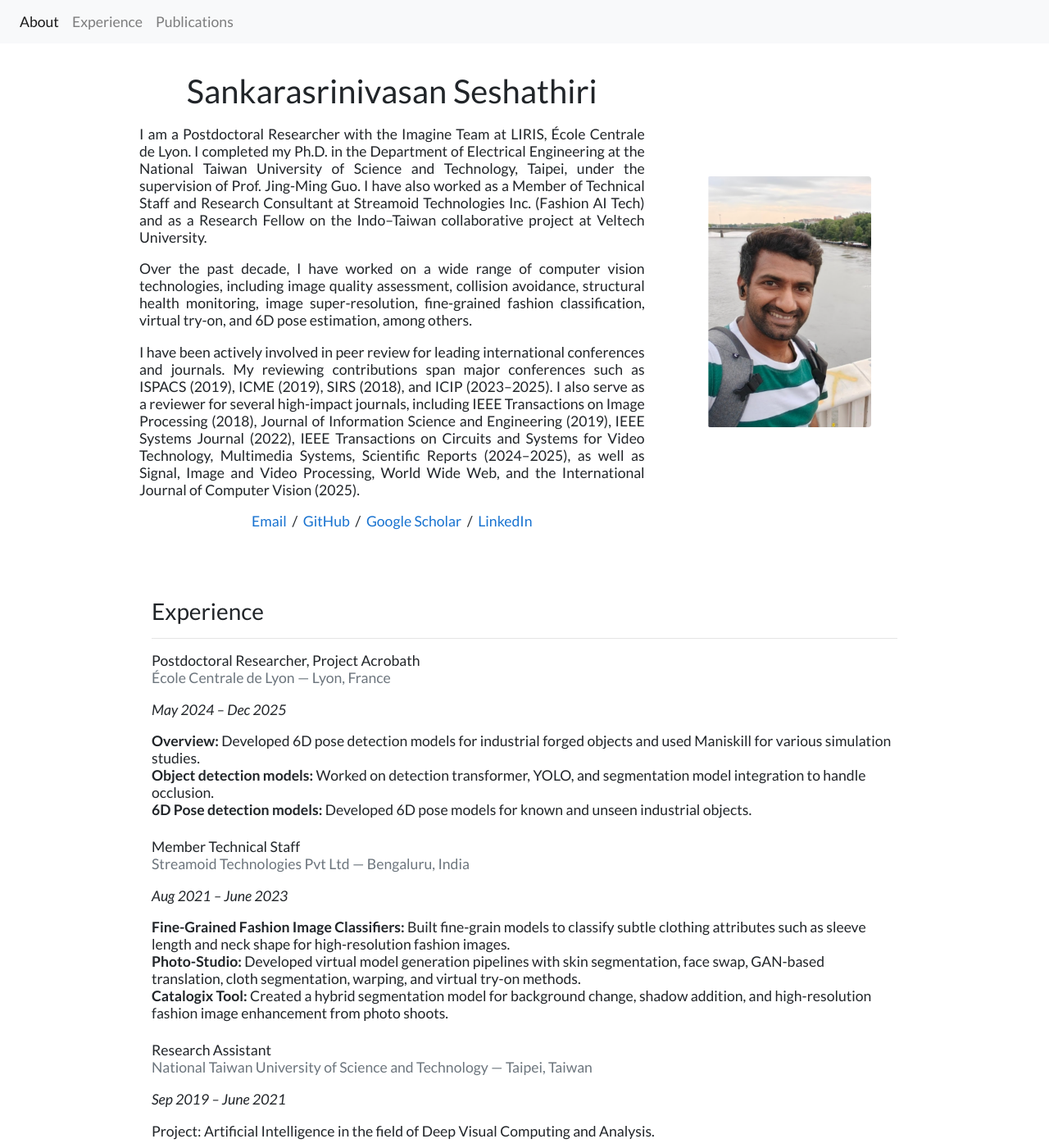
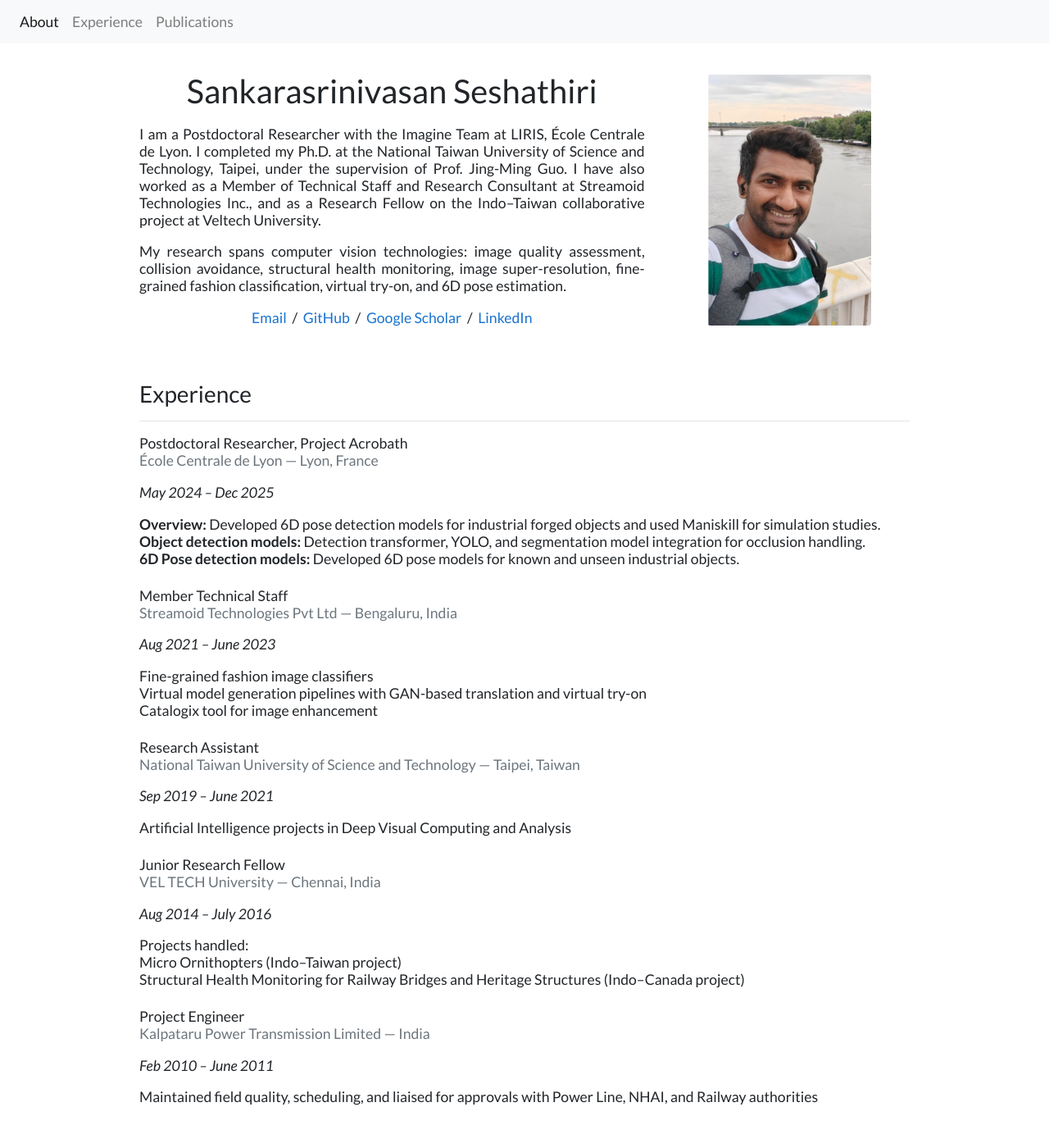
Before and after one commit to SankarSrin/SankarSrin.github.io, a Jekyll site: the page built from index.html, in a window 1280 px wide and 1400 px high. Shown: the whole window at 82% size. Built offline with Jekyll 4.4.1, drawn with Linux system fonts in a browser that asks for light colours; some of the changed text lies outside the part shown.

Commit message:
experience

```diff
--- a/_includes/experience.html
+++ b/_includes/experience.html
@@ -1,4 +1,5 @@
-<div class="container py-3" id="experience">
+<div class="row" id="experience">
+  <div class="col-12">
     <h2>Experience</h2>
     <hr>
 
@@ -8,8 +9,8 @@
       <h5 class="text-muted">École Centrale de Lyon — Lyon, France</h5>
       <p><em>May 2024 – Dec 2025</em></p>
       <ul>
-      <li><strong>Overview:</strong> Developed 6D pose detection models for industrial forged objects and used Maniskill for various simulation studies.</li>
-      <li><strong>Object detection models:</strong> Worked on detection transformer, YOLO, and segmentation model integration to handle occlusion.</li>
+        <li><strong>Overview:</strong> Developed 6D pose detection models for industrial forged objects and used Maniskill for simulation studies.</li>
+        <li><strong>Object detection models:</strong> Detection transformer, YOLO, and segmentation model integration for occlusion handling.</li>
         <li><strong>6D Pose detection models:</strong> Developed 6D pose models for known and unseen industrial objects.</li>
       </ul>
     </div>
@@ -20,9 +21,9 @@
       <h5 class="text-muted">Streamoid Technologies Pvt Ltd — Bengaluru, India</h5>
       <p><em>Aug 2021 – June 2023</em></p>
       <ul>
-      <li><strong>Fine-Grained Fashion Image Classifiers:</strong> Built fine-grain models to classify subtle clothing attributes such as sleeve length and neck shape for high-resolution fashion images.</li>
-      <li><strong>Photo-Studio:</strong> Developed virtual model generation pipelines with skin segmentation, face swap, GAN-based translation, cloth segmentation, warping, and virtual try-on methods.</li>
-      <li><strong>Catalogix Tool:</strong> Created a hybrid segmentation model for background change, shadow addition, and high-resolution fashion image enhancement from photo shoots.</li>
+        <li>Fine-grained fashion image classifiers</li>
+        <li>Virtual model generation pipelines with GAN-based translation and virtual try-on</li>
+        <li>Catalogix tool for image enhancement</li>
       </ul>
     </div>
 
@@ -32,7 +33,7 @@
       <h5 class="text-muted">National Taiwan University of Science and Technology — Taipei, Taiwan</h5>
       <p><em>Sep 2019 – June 2021</em></p>
       <ul>
-      <li>Project: Artificial Intelligence in the field of Deep Visual Computing and Analysis.</li>
+        <li>Artificial Intelligence projects in Deep Visual Computing and Analysis</li>
       </ul>
     </div>
 
@@ -44,8 +45,8 @@
       <ul>
         <li>Projects handled:
           <ol type="1">
-          <li>Design, Development, and Formation Control of Micro Ornithopters (Indo–Taiwan project)</li>
-          <li>Full-Field Non-Contact Structural Health Monitoring for Railway Bridges and Heritage Structures (Indo–Canada project)</li>
+            <li>Micro Ornithopters (Indo–Taiwan project)</li>
+            <li>Structural Health Monitoring for Railway Bridges and Heritage Structures (Indo–Canada project)</li>
           </ol>
         </li>
       </ul>
@@ -57,8 +58,8 @@
       <h5 class="text-muted">Kalpataru Power Transmission Limited — India</h5>
       <p><em>Feb 2010 – June 2011</em></p>
       <ul>
-      <li>Maintained field quality as per project plan, managed scheduling, and liaised for approvals with Power Line, NHAI, and Railway authorities.</li>
+        <li>Maintained field quality, scheduling, and liaised for approvals with Power Line, NHAI, and Railway authorities</li>
       </ul>
     </div>
-
   </div>
+</div>
--- a/index.html
+++ b/index.html
@@ -12,30 +12,14 @@
 
       <p class="text-justify">
         I am a Postdoctoral Researcher with the Imagine Team at LIRIS, École Centrale de Lyon.
-        I completed my Ph.D. in the Department of Electrical Engineering at the National Taiwan University of Science and Technology, Taipei,
-        under the supervision of Prof. Jing-Ming Guo. I have also worked as a Member of Technical Staff and Research Consultant at
-        Streamoid Technologies Inc. (Fashion AI Tech) and as a Research Fellow on the Indo–Taiwan collaborative project at Veltech University.
+        I completed my Ph.D. at the National Taiwan University of Science and Technology, Taipei,
+        under the supervision of Prof. Jing-Ming Guo. I have also worked as a Member of Technical Staff
+        and Research Consultant at Streamoid Technologies Inc., and as a Research Fellow on the Indo–Taiwan collaborative project at Veltech University.
       </p>
 
       <p class="text-justify">
-        Over the past decade, I have worked on a wide range of computer vision technologies, including image quality assessment,
-        collision avoidance, structural health monitoring, image super-resolution, fine-grained fashion classification, virtual try-on,
-        and 6D pose estimation, among others.
-      </p>
-
-      <p class="text-justify">
-        I have been actively involved in peer review for leading international conferences and journals.
-        My reviewing contributions span major conferences such as ISPACS (2019), ICME (2019), SIRS (2018), and ICIP (2023–2025).
-        I also serve as a reviewer for several high-impact journals, including
-        <i>IEEE Transactions on Image Processing</i> (2018),
-        <i>Journal of Information Science and Engineering</i> (2019),
-        <i>IEEE Systems Journal</i> (2022),
-        <i>IEEE Transactions on Circuits and Systems for Video Technology</i>,
-        <i>Multimedia Systems</i>,
-        <i>Scientific Reports</i> (2024–2025),
-        as well as <i>Signal, Image and Video Processing</i>,
-        <i>World Wide Web</i>, and
-        the <i>International Journal of Computer Vision</i> (2025).
+        My research spans computer vision technologies: image quality assessment, collision avoidance,
+        structural health monitoring, image super-resolution, fine-grained fashion classification, virtual try-on, and 6D pose estimation.
       </p>
 
       <p class="text-center">
```
Lines whose indentation alone changed are shown as unchanged.
